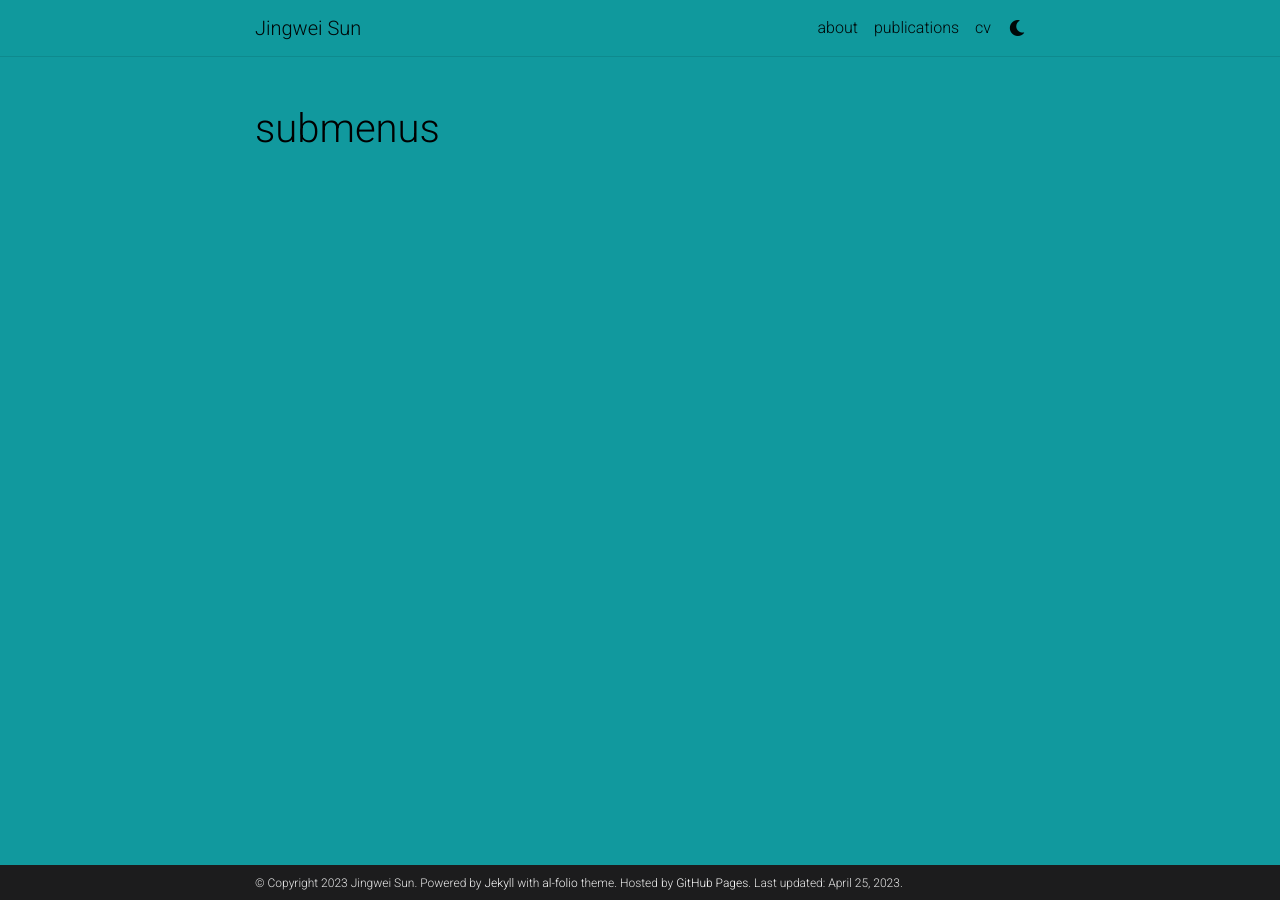
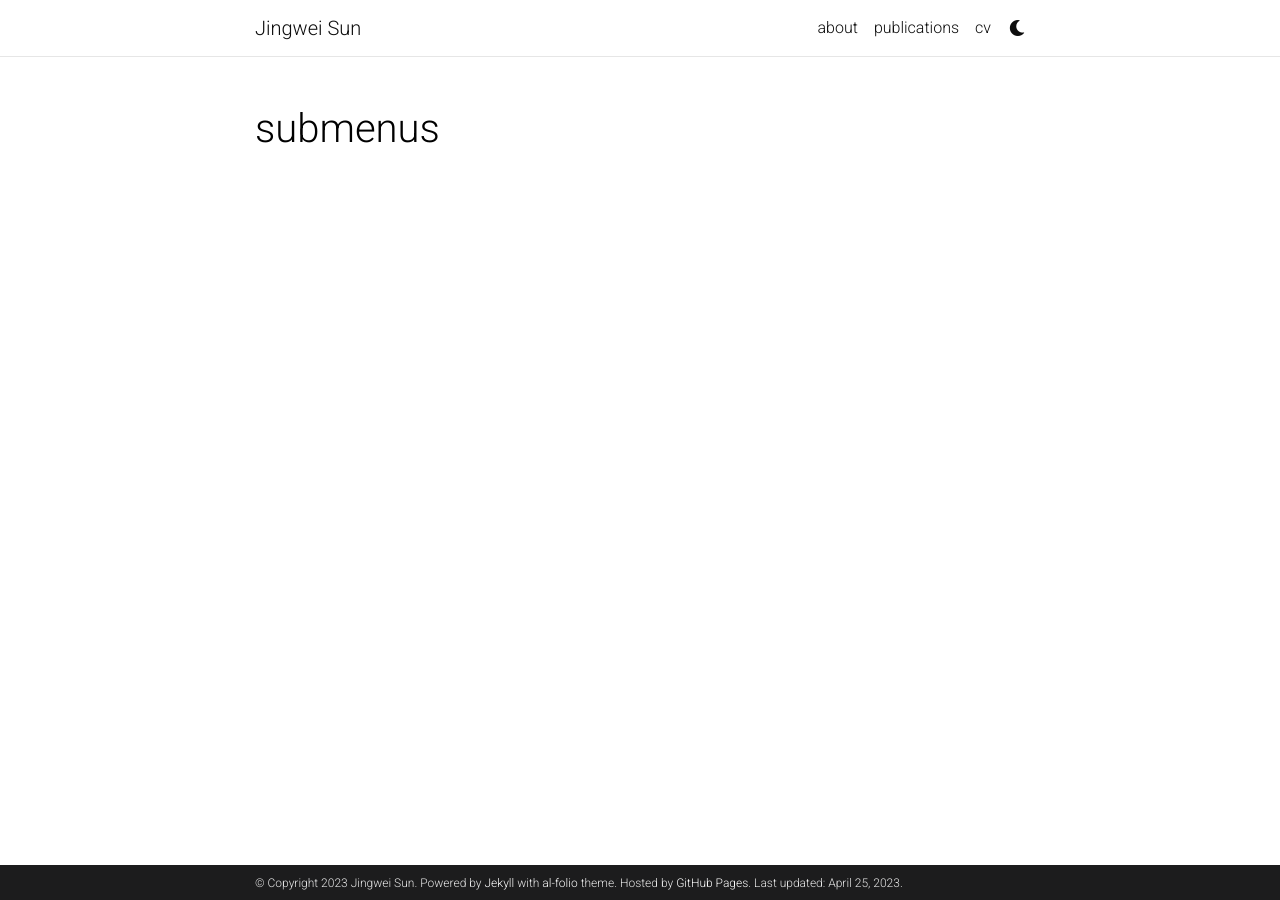
Before and after one commit to jeremy313/jeremy313.github.io, a Jekyll site: the page built from _pages/dropdown.md, in a window 1280 px wide. Built offline with Jekyll 4.4.1, drawn with Linux system fonts in a browser that asks for light colours; full-size pictures stand in for the smaller copies a plugin makes; comment, search, counter and statistics services are not loaded; a style sheet for code colours, icons or effects is not loaded.

Commit message:
update theme color

```diff
--- a/_sass/_themes.scss
+++ b/_sass/_themes.scss
@@ -2,70 +2,8 @@
  * Themes
  ******************************************************************************/
 
-// :root {
-//   --global-bg-color: #{$white-color};
-//   --global-code-bg-color: #{$code-bg-color-light};
-//   --global-text-color: #{$black-color};
-//   --global-text-color-light: #{$grey-color};
-//   --global-theme-color: #{$purple-color};
-//   --global-hover-color: #{$purple-color};
-//   --global-footer-bg-color: #{$grey-color-dark};
-//   --global-footer-text-color: #{$grey-color-light};
-//   --global-footer-link-color: #{$white-color};
-//   --global-distill-app-color: #{$grey-color};
-//   --global-divider-color: rgba(0,0,0,.1);
-//   --global-card-bg-color: #{$white-color};
-
-//   .fa-sun {
-//     display : none;
-//   }
-//   .fa-moon {
-//     padding-left: 10px;
-//     padding-top: 12px;
-//     display : block;
-//   }
-
-//   .repo-img-light {
-//     display: block;
-//   }
-//   .repo-img-dark {
-//     display: none;
-//   }
-// }
-
-// html[data-theme='dark'] {
-//   --global-bg-color: #{$grey-color-dark};
-//   --global-code-bg-color: #{$code-bg-color-dark};
-//   --global-text-color: #{$grey-color-light};
-//   --global-text-color-light: #{$grey-color-light};
-//   --global-theme-color: #{$cyan-color};
-//   --global-hover-color: #{$cyan-color};
-//   --global-footer-bg-color: #{$grey-color-light};
-//   --global-footer-text-color: #{$grey-color-dark};
-//   --global-footer-link-color: #{$black-color};
-//   --global-distill-app-color: #{$grey-color-light};
-//   --global-divider-color: #424246;
-//   --global-card-bg-color: #{$grey-900};
-
-//   .fa-sun {
-//     padding-left: 10px;
-//     padding-top: 12px;
-//     display : block;
-//   }
-//   .fa-moon {
-//     display : none;
-//   }
-
-//   .repo-img-light {
-//     display: none;
-//   }
-//   .repo-img-dark {
-//     display: block;
-//   }
-// }
-
 :root {
-  --global-bg-color: #11999e;
+  --global-bg-color: #{$white-color};
   --global-code-bg-color: #{$code-bg-color-light};
   --global-text-color: #{$black-color};
   --global-text-color-light: #{$grey-color};
```
